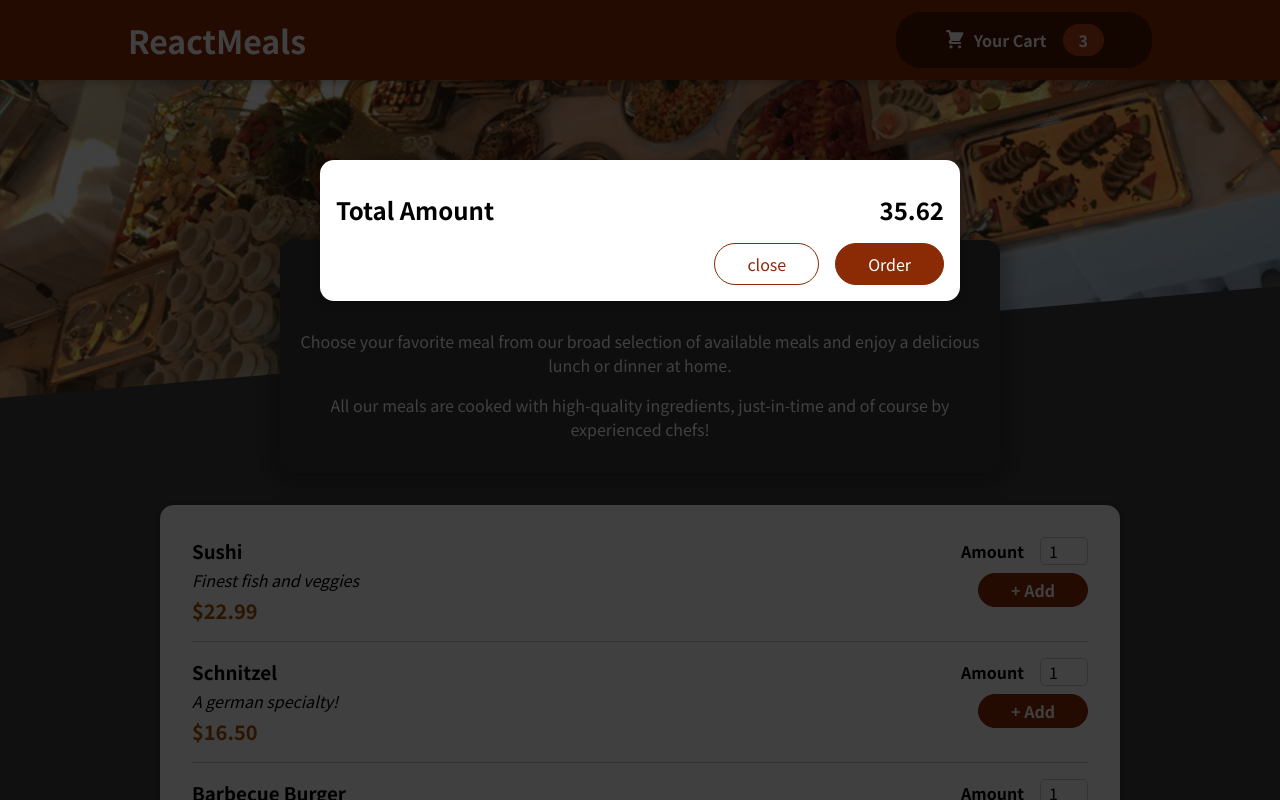
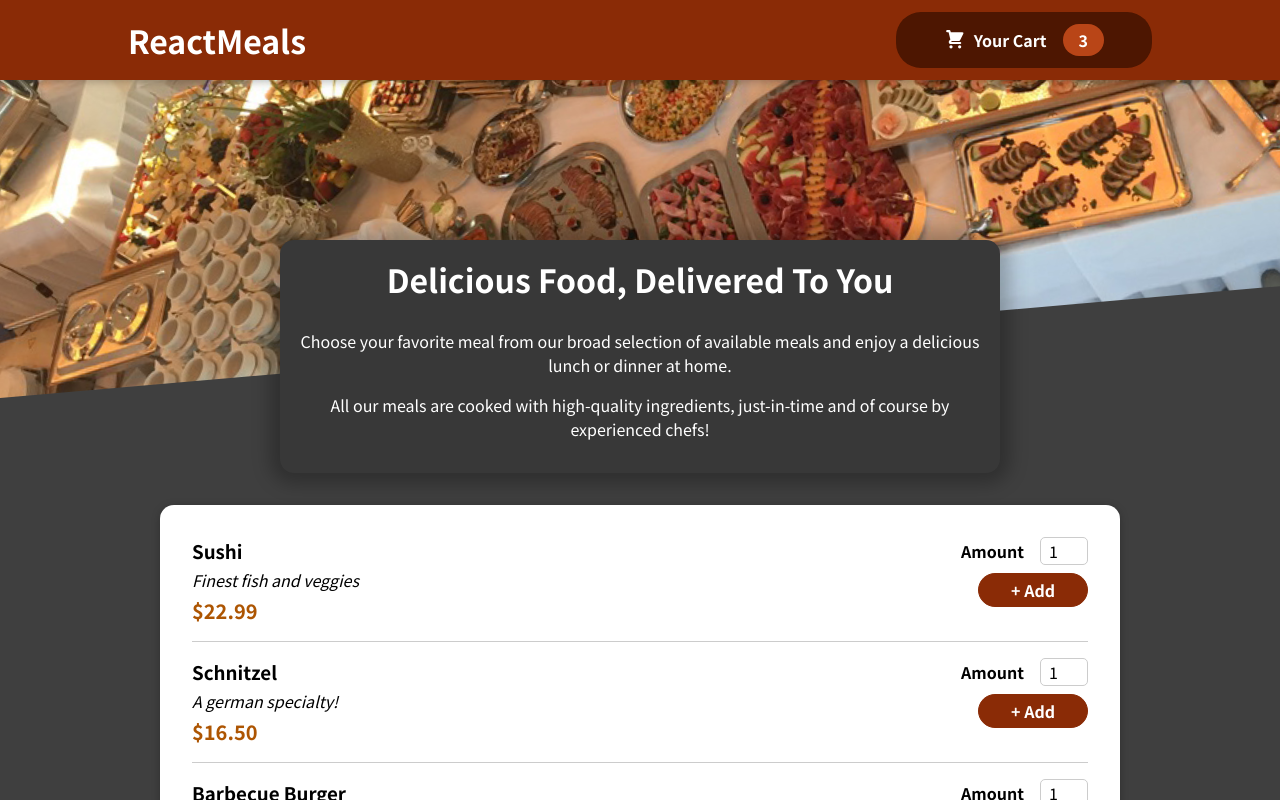
Before and after one commit to harini24/react-learnin2, a React (Create React App) app: page / in a window 1280 px wide. Shown: the top 800 px of the page. Built offline with nearby package versions, Linux system fonts and the light colour scheme.

Commit message:
managing cart and moddal state uby chaining props}

```diff
--- a/src/App.js
+++ b/src/App.js
@@ -1,12 +1,22 @@
+import { useState } from "react";
 import Cart from "./Components/Cart/Cart";
 import Header from "./Components/Layout/Header";
 import Meals from "./Components/Meals/Meals";
 
 function App() {
+  const[cartIsShown,setCartIsShown] = useState(false)
+
+  const showCartHandler=()=>{
+    setCartIsShown(true)
+  }
+
+  const hideCartHandler=()=>{
+    setCartIsShown(false)
+  }
   return (
     <div>
-      <Cart/>
-     <Header/>
+     {cartIsShown && <Cart hideCart={hideCartHandler}/>}
+     <Header showcart={showCartHandler}/>
      <main>
        <Meals/>
      </main>
--- a/src/Components/Cart/Cart.js
+++ b/src/Components/Cart/Cart.js
@@ -6,14 +6,14 @@ const Cart = props => {
     const cartItems = <ul>{[{ id: 'c1', amount: 2, price: 12.99 }].map(item => {
         <li>{item.name}</li>
     })}</ul>
-    return <Modal>
+    return <Modal onClick={props.hideCart}>
         {cartItems}
         <div className={classes.total}>
             <span>Total Amount</span>
             <span>35.62</span>
         </div>
         <div className={classes.actions}>
-            <button className={classes['button--alt']}>close</button>
+            <button className={classes['button--alt']} onClick={props.hideCart}>close</button>
             <button className={classes.button}>Order</button>
         </div>
     </Modal>
--- a/src/Components/Layout/Header.js
+++ b/src/Components/Layout/Header.js
@@ -8,7 +8,7 @@ const Header = props => {
     <React.Fragment>
         <header className={classes.header}>
             <h1>ReactMeals</h1>
-            <HeaderCartButton/>
+            <HeaderCartButton onClick={props.showcart}/>
         </header>
         <div className={classes['main-image']}><img src={meals} alt="iable foll of devlicious food"/></div>
     </React.Fragment>)
--- a/src/Components/Layout/HeaderCartButton.js
+++ b/src/Components/Layout/HeaderCartButton.js
@@ -1,7 +1,7 @@
 import classes from './HeaderCartButton.module.css'
 import CartIcon from '../Cart/CartIcon'
 const HeaderCartButton = props => {
-    return <button className={classes.button}>
+    return <button className={classes.button} onClick={props.onClick}>
         <span className={classes.icon}><CartIcon/></span>
         <span>Your Cart</span>
         <span className={classes.badge}>3</span>
--- a/src/Components/UI/Modal.js
+++ b/src/Components/UI/Modal.js
@@ -3,7 +3,7 @@ import ReactDOM from 'react-dom'
 import classes from './Modal.module.css'
 
 const BackDrop = props =>{
-    return <div className={classes.backdrop}></div>
+    return <div className={classes.backdrop} onClick={props.onClick}></div>
 }
 
 const ModalOverylay = props => {
@@ -15,7 +15,7 @@ const ModalOverylay = props => {
 const portalEl = document.getElementById('overlays')
 const Modal = props =>{
     return <React.Fragment>
-        {ReactDOM.createPortal(<BackDrop/>,portalEl)}
+        {ReactDOM.createPortal(<BackDrop onClick={props.onClick} />,portalEl)}
         {ReactDOM.createPortal(<ModalOverylay>{props.children}</ModalOverylay>,portalEl)}
     </React.Fragment>
 }
```
Also changed, not shown: 1 other file (tests, documents, lock files or other folders).
